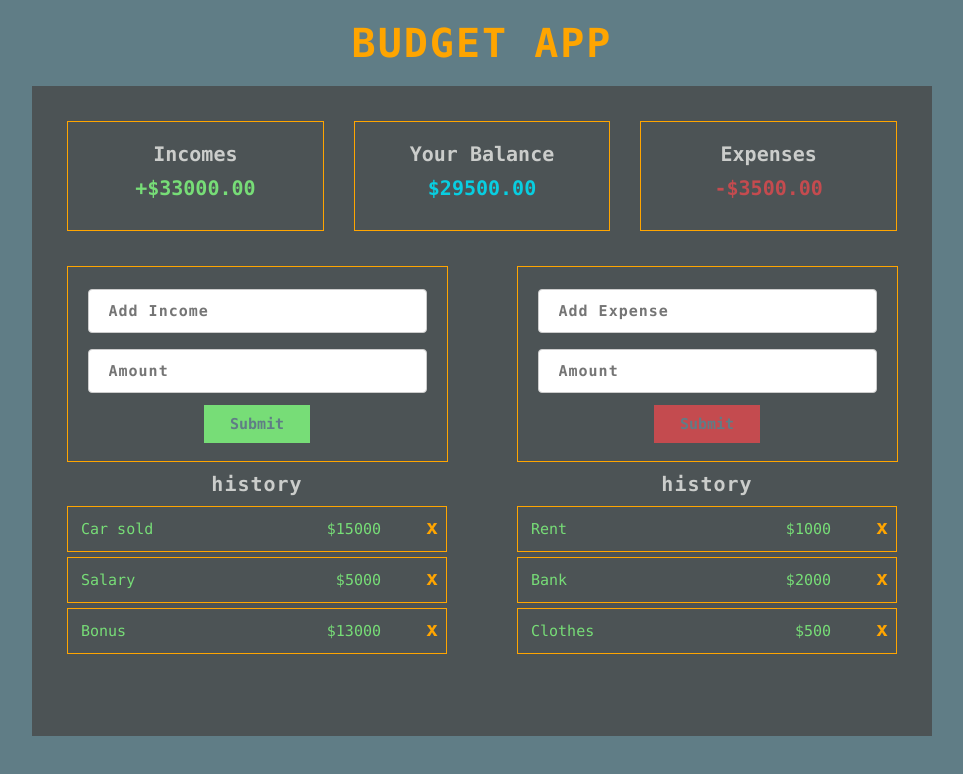
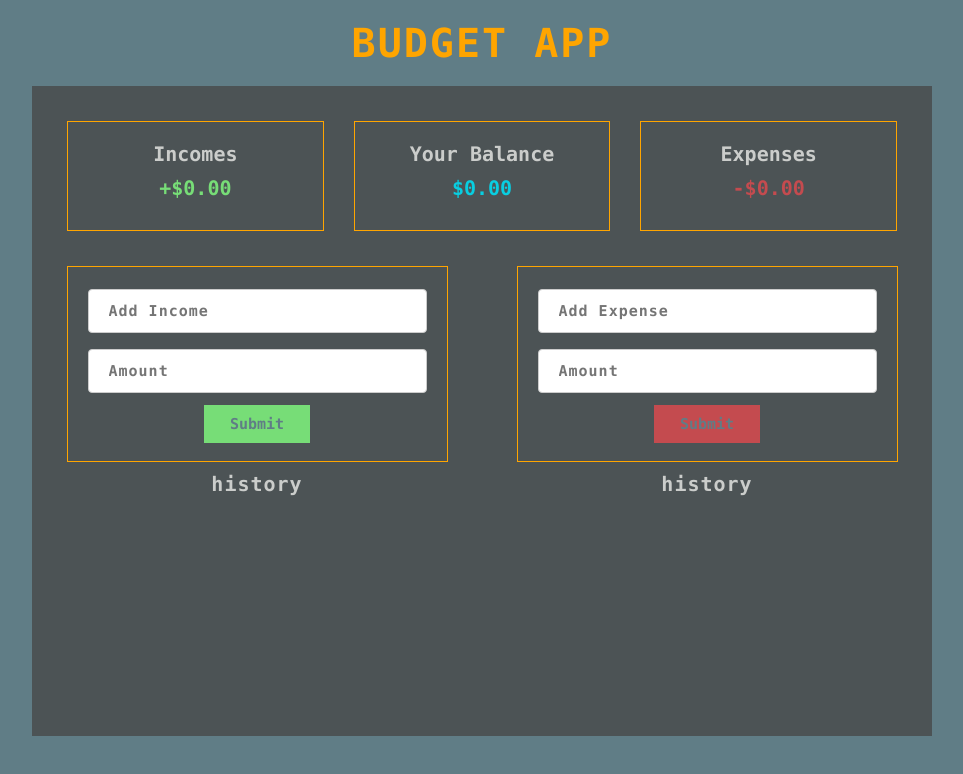
Before and after one commit to himmet-kecici/budget-app, a React (Create React App) app: page / in a window 1280 px wide. Shown: the top 774 px of the page, without its empty margins (158-1121 px from the left). Built offline with nearby package versions, Linux system fonts and the light colour scheme.

Commit message:
added localStorage to the project

```diff
--- a/src/components/addProcessing/addProcessing.jsx
+++ b/src/components/addProcessing/addProcessing.jsx
@@ -22,6 +22,8 @@ const AddProcessing = () => {
 
     const onSubmitIncome = e => {
         e.preventDefault()
+
+        if (incomeText !== "") {
             const newIncomeProcess = {
                 id: uuidv4(),
                 incomeText,
@@ -33,6 +35,8 @@ const AddProcessing = () => {
                 incomeText: '',
                 incomeAmount: []
             })
+        }
+
     }
 
     const [expense, setExpense] = useState({
@@ -51,6 +55,7 @@ const AddProcessing = () => {
 
     const onSubmitExpense = e => {
         e.preventDefault()
+        if (expenseText !== "") {
             const newExpenseProcess = {
                 id: uuidv4(),
                 expenseText,
@@ -62,6 +67,8 @@ const AddProcessing = () => {
                 expenseText: '',
                 expenseAmount: []
             })
+        }
+
     }
 
     return (
--- a/src/context/globalState.js
+++ b/src/context/globalState.js
@@ -1,23 +1,20 @@
-import React, { createContext, useReducer } from 'react'
+import React, { createContext, useReducer, useEffect } from 'react'
 import AppReducer from './appReducer'
 
 const initialState = {
-    incomeProcessings: [
-        { id: 1, incomeText: "Car sold", incomeAmount: 15000 },
-        { id: 2, incomeText: "Salary", incomeAmount: 5000 },
-        { id: 3, incomeText: "Bonus", incomeAmount: 13000 }
-    ],
-    expenseProcessings: [
-        { id: 4, expenseText: 'Rent', expenseAmount: 1000 },
-        { id: 5, expenseText: 'Bank', expenseAmount: 2000 },
-        { id: 6, expenseText: 'Clothes', expenseAmount: 500 }
-    ]
+    incomeProcessings: JSON.parse(localStorage.getItem('incomeProcessings')) || [],
+    expenseProcessings: JSON.parse(localStorage.getItem('expenseProcessings')) || []
 }
 
 export const GlobalContext = createContext(initialState)
 
 export const GlobalContextProvider = ({ children }) => {
     const [state, dispatch] = useReducer(AppReducer, initialState)
+
+    useEffect(() => {
+        localStorage.setItem('incomeProcessings', JSON.stringify(state.incomeProcessings))
+        localStorage.setItem('expenseProcessings', JSON.stringify(state.expenseProcessings))
+    })
 
     const addIncome = (incomeProcessing) => {
         dispatch({
```
Lines whose indentation alone changed are shown as unchanged.
